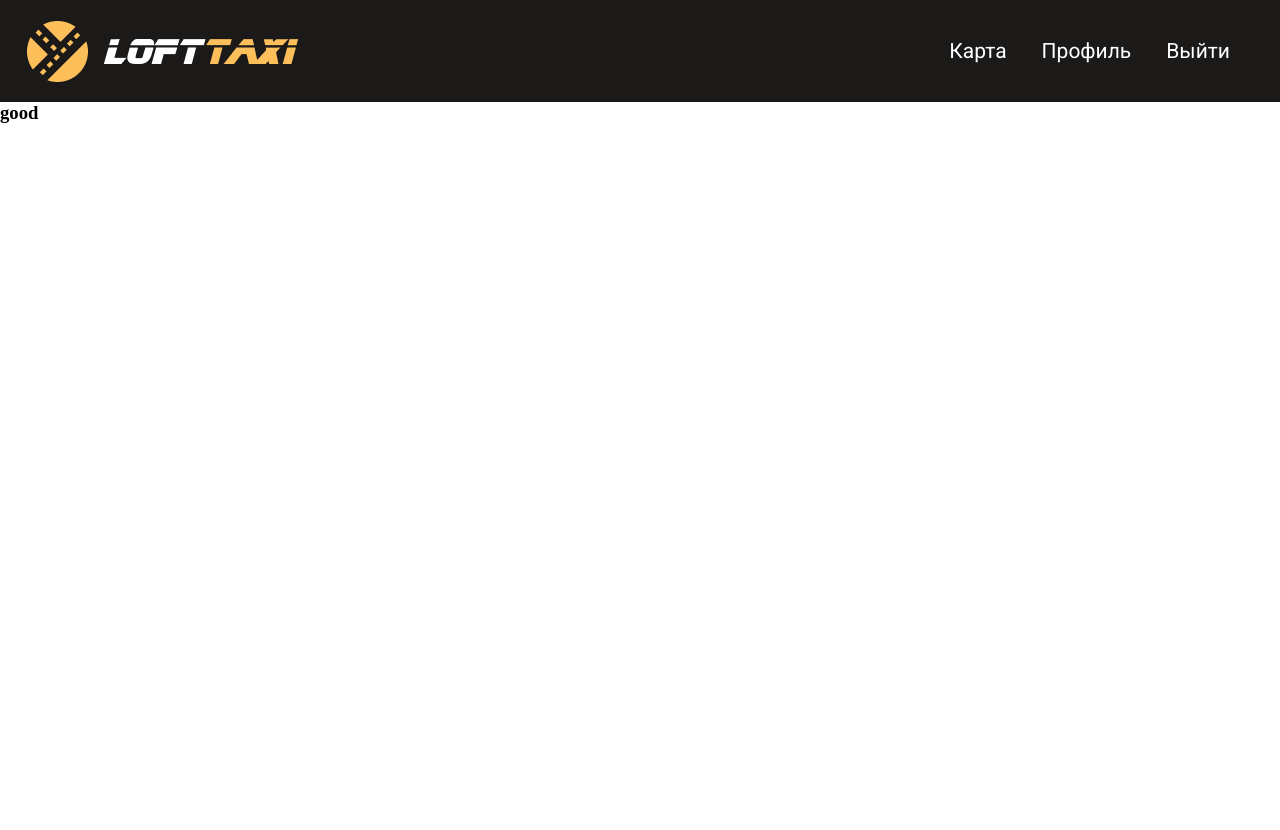
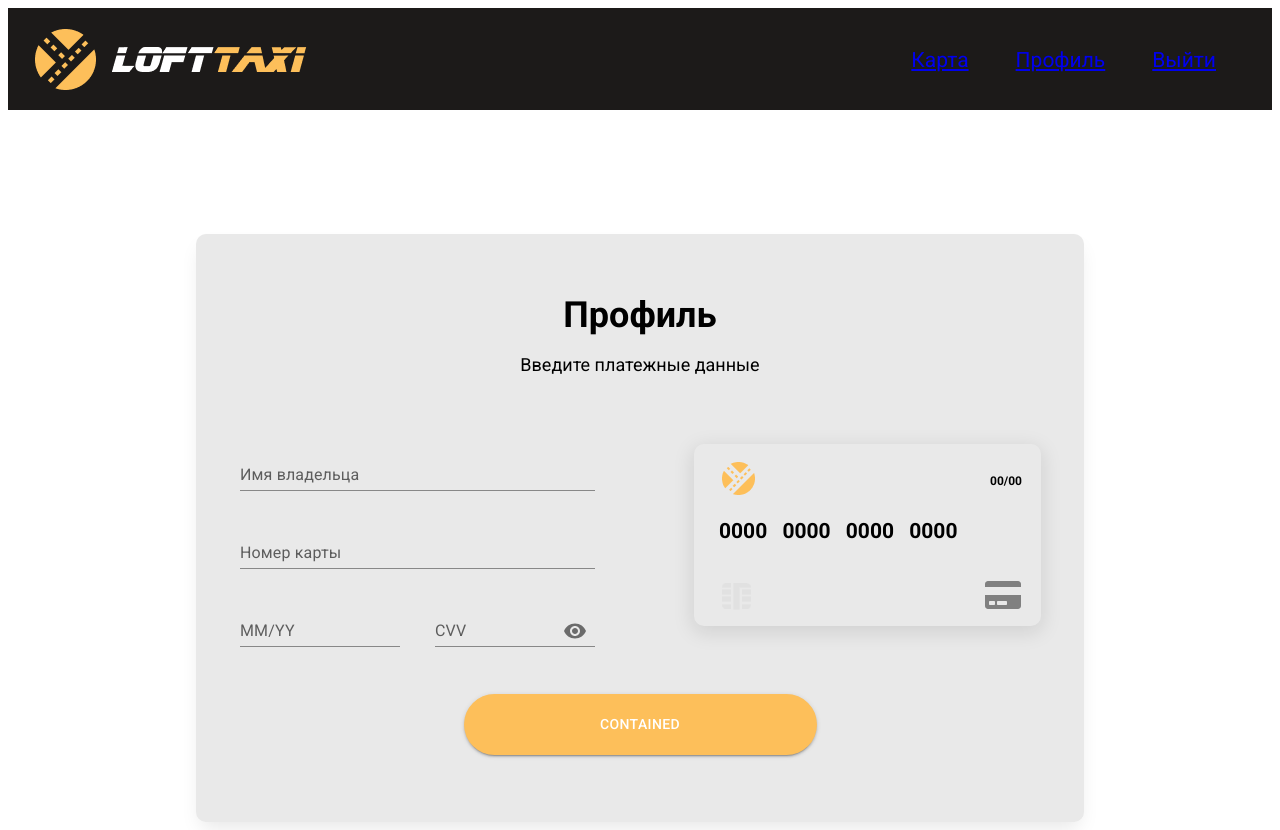
Before and after one commit to shatrovEgor/react_taxi, a React (Create React App) app: page /profile in a window 1280 px wide. Before the commit the page ends 800 px from the top, so only its background shows below. Built offline with nearby package versions, Linux system fonts and the light colour scheme.

Commit message:
new rout(full worked)

```diff
--- a/package.json
+++ b/package.json
@@ -16,6 +16,7 @@
     "mapbox-gl": "^2.6.0",
     "react": "^17.0.2",
     "react-dom": "^17.0.2",
+    "react-router-dom": "^6.0.2",
     "react-scripts": "4.0.3",
     "web-vitals": "^1.1.2"
   },
--- a/src/App.js
+++ b/src/App.js
@@ -1,17 +1,9 @@
-import React from "react";
-import Header from "./components/Header";
-import "./styles/App.css"
+import LoginPage from "./pages/LoginPage"
 
-
-class App extends React.Component {
-
-  render() {
-    return (
-      <div>
-        <Header/>
-      </div>
-    );
-  }
+export default function App() {
+  return (
+    <div>
+     <LoginPage/>
+    </div>
+  );
 }
-
-export default App;
--- a/src/components/Header.jsx
+++ b/src/components/Header.jsx
@@ -1,46 +1,18 @@
 import React from "react";
-import "../styles/Header.css"
-import Login from "./Login";
-import Map from "./Map";
-import Profile from "./Profile";
-
-
-const PAGES = {
-    login: <Login/>,
-    map: <Map/>,
-    profile: <Profile/>,
-}
+import "../styles/Header.css";
+import { Link } from "react-router-dom";
 
 class Header extends React.Component {
-    state = {currentPage: "login"};
-
-    navigateTo = (page) => {
-      this.setState({ currentPage: page})
-    };
-
     render() {
         return (
-            <div>
                 <div className="header">
                     <img src="/images/logo.png" alt="" className="img"/>
                     <div className="btn-bar">
-                        <button className="btn" onClick={() => {
-                            this.navigateTo("map")
-                        }}>Карта</button>
-                        <button className="btn" onClick={() => {
-                            this.navigateTo("profile")
-                        }}>Профиль</button>
-                        <button className="btn" onClick={() => {
-                            this.navigateTo("login")
-                        }}>Выйти</button>
+                        <button className="btn"><Link to="/map">Карта</Link></button>
+                        <button className="btn" ><Link to="/profile">Профиль</Link></button>
+                        <button className="btn" ><Link to="/">Выйти</Link></button>
                     </div>
                 </div>
-                <main>
-                    <section>
-                        {PAGES[this.state.currentPage]}
-                    </section>
-                </main>
-            </div>
         )
     }
 }
--- a/src/components/Login.jsx
+++ b/src/components/Login.jsx
@@ -1,9 +1,12 @@
 import React from "react";
+import { Link } from "react-router-dom";
+
 
 const Login = () => {
     return(
         <div>
-            <h3>good</h3>
+            <Link to="/login">login</Link>
+            <Link to="/map">map</Link>
         </div>
     )
 }
--- a/src/index.js
+++ b/src/index.js
@@ -1,9 +1,22 @@
-import React from 'react';
-import ReactDOM from 'react-dom';
-import App from './App';
+import { render } from "react-dom";
+import {
+  BrowserRouter,
+  Routes,
+  Route
+} from "react-router-dom";
+import App from "./App";
+import MapPage from "./pages/MapPage";
+import ProfilePage from "./pages/ProfilePage";
 
-
-ReactDOM.render(
-    <App />,
-  document.getElementById('root')
+const rootElement = document.getElementById("root");
+render(
+  <BrowserRouter>
+    <Routes>
+      <Route path="/" element={<App />} />
+      <Route path="profile" element={<ProfilePage />} />
+      <Route path="map" element={<MapPage />} />
+      <Route path="*" element={<App/>}/>
+    </Routes>
+  </BrowserRouter>,
+  rootElement
 );
--- /dev/null
+++ b/src/pages/LoginPage.jsx
@@ -0,0 +1,16 @@
+import React from "react";
+import { Link } from "react-router-dom";
+import "../styles/LoginPage.css";
+
+const LoginPage = () => {
+    return (
+        <div>
+            <Link to="/map">map</Link>
+            <div className="left-side">
+
+            </div>
+        </div>
+    )
+}
+
+export default LoginPage;
--- /dev/null
+++ b/src/pages/MapPage.jsx
@@ -0,0 +1,14 @@
+import React from "react";
+import Map from "../components/Map"
+import Header from "../components/Header"
+
+const MapPage = () => {
+    return(
+        <div>
+            <Header/>
+            <Map></Map>
+        </div>
+    )
+}
+
+export default MapPage;
--- /dev/null
+++ b/src/pages/ProfilePage.jsx
@@ -0,0 +1,14 @@
+import React from "react";
+import Header from "../components/Header"
+import Profile from "../components/Profile"
+
+const ProfilePage = () => {
+    return (
+        <div>
+            <Header/>
+            <Profile/>
+        </div>
+    )
+}
+
+export default ProfilePage;
```
Also changed, not shown: src/styles/LoginPage.css (added), 1 other file (tests, documents, lock files or other folders).
